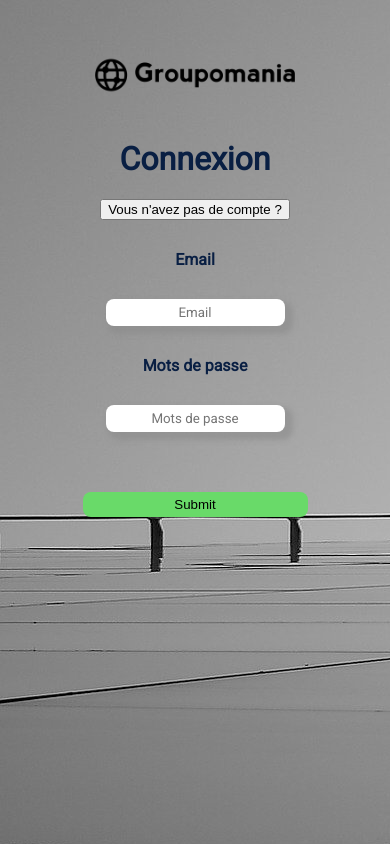
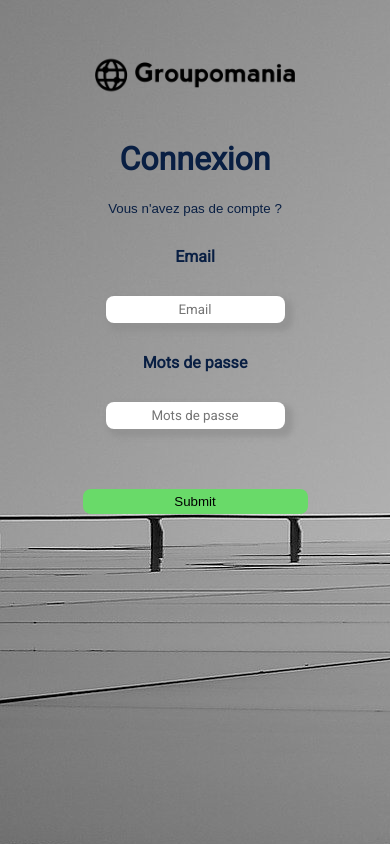
Before and after one commit to ory-code/groupomania-frontend, a React (Create React App) app: page /login in a window 390 px wide. Built offline with nearby package versions, Linux system fonts and the light colour scheme.

Commit message:
required authentification

```diff
--- a/src/Login/Login.css
+++ b/src/Login/Login.css
@@ -20,6 +20,15 @@
     align-items: center;
     flex-direction: column;
   }
+
+  .login button{
+    cursor: pointer;
+    border: none;
+    background-color: transparent;
+    color: #091f43;
+    border-radius: 1.5rem;
+    height: 18px;
+      }
 
   .loginForm {
     display: flex;
@@ -59,6 +68,15 @@
     display: flex;
     flex-direction: column;
   }
+
+  .login button{
+    cursor: pointer;
+    border: none;
+    background-color: transparent;
+    color: #091f43;
+    border-radius: 1.5rem;
+    height: 25px;
+      }
 
   .loginForm {
     display: flex;
--- a/src/OnePost/OnePost.js
+++ b/src/OnePost/OnePost.js
@@ -25,7 +25,7 @@
   useEffect(() => {
     if (shouldUpdate === false) return;
     getOnePost(id).then((res) => {
-      if (!res && !res.data) return; //&& !res.data
+      if (!res && !res.data) return;
       setOnePost(res.data.post);
       setOneComment(res.data.comment);
       setShouldUpdate(false);
@@ -147,7 +147,6 @@
                 </div>
               )}
               {userId === onePost && (
-                // userId == onePost.userid
                 <div className="buttonContainer">
                   <div
                     onClick={() => {
```
Also changed, not shown: src/Signup/Signup.js (+13 -4 lines).
